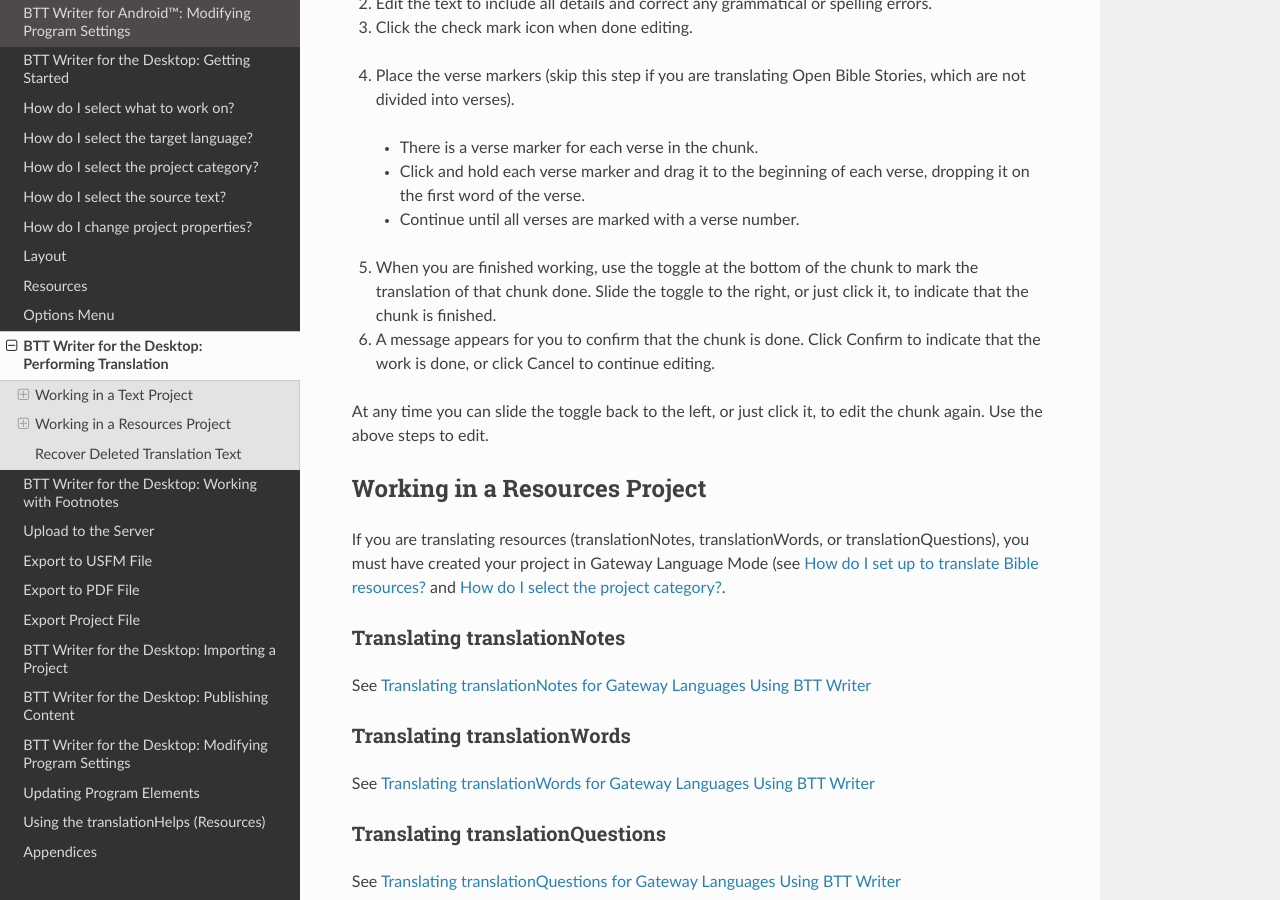
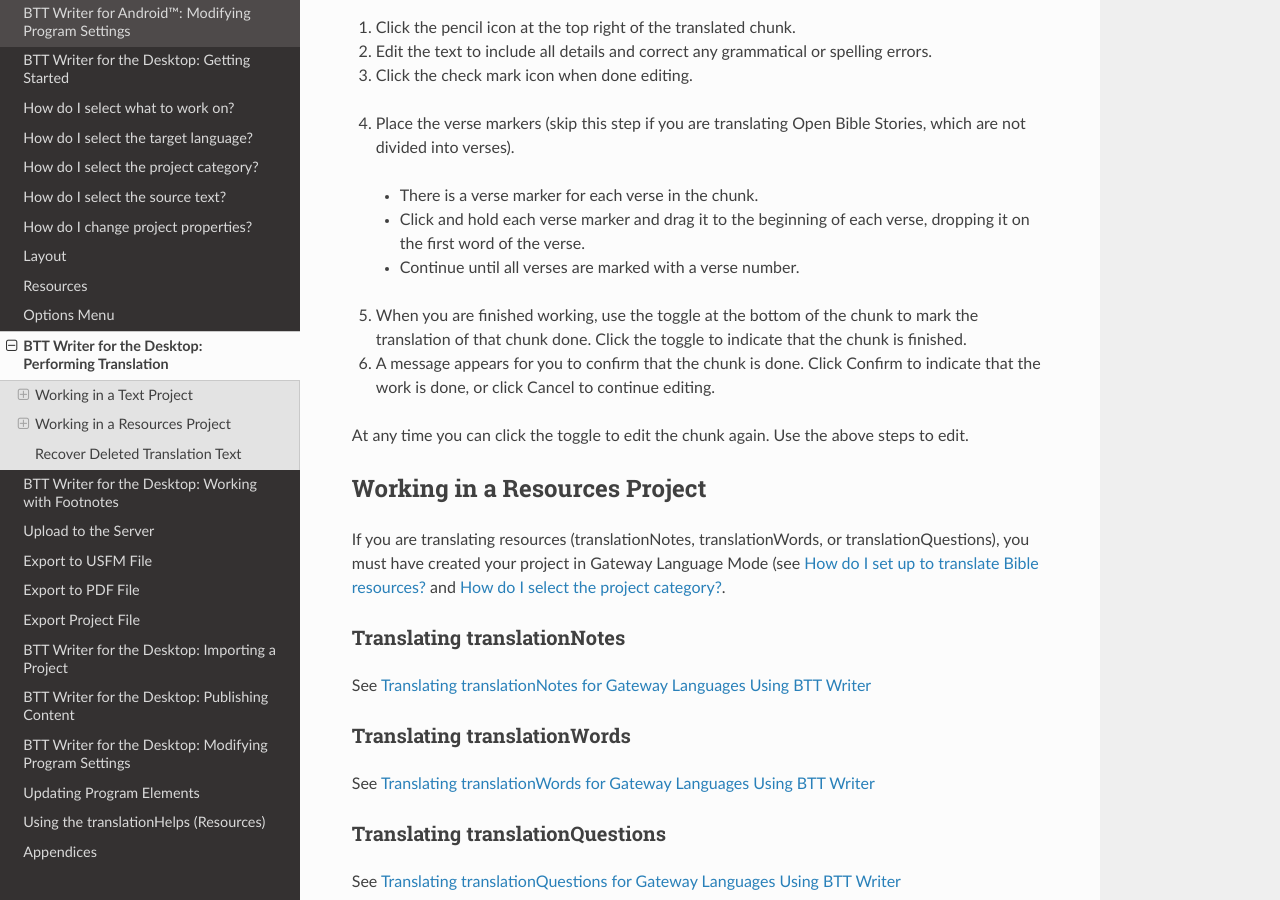
Before and after one commit to mondele/btt-writer-docs, a Sphinx documentation site: the page built from docs/dTranslate.rst, in a window 1280 px wide and 900 px high, scrolled down 1988 px. Built offline with Sphinx 7.4.7 and the Read the Docs theme 2.0.0, drawn with Linux system fonts in a browser that asks for light colours; pages that are not in the unit, such as notebooks, are missing from menus.

Commit message:
Update dTranslate.rst

```diff
--- a/docs/dTranslate.rst
+++ b/docs/dTranslate.rst
@@ -31,9 +31,9 @@
 Translate
 ^^^^^^^^^^^
 
-1.	For the initial translation, use Blind Edit Mode, which is organized to work with blind drafting. To use Blind Edit Mode, see `How do I set up to translate the Bible or Open Bible Stories? <https://btt-writer.readthedocs.io/en/latest/desktop.html#how-do-i-set-up-to-translate-the-bible-or-open-bible-stories>`_
+For the initial translation, use Blind Edit Mode, which is organized to work with blind drafting. To use Blind Edit Mode, see `How do I set up to translate the Bible or Open Bible Stories? <https://btt-writer.readthedocs.io/en/latest/desktop.html#how-do-i-set-up-to-translate-the-bible-or-open-bible-stories>`_
 
-2.	You may want to read `<https://bibleineverylanguage.org/processes/mast/>`_ to understand the steps of blind drafting translation.
+You may want to read `<https://bibleineverylanguage.org/processes/mast/>`_ to understand the steps of blind drafting translation.
 
 3.	Open the project for the story or book that is being translated and click the Read view icon.
 
@@ -88,11 +88,11 @@
 
   * Continue until all verses are marked with a verse number.
 
-5.	When you are finished working, use the toggle at the bottom of the chunk to mark the translation of that chunk done. Slide the toggle to the right, or just click it, to indicate that the chunk is finished.
+5.	When you are finished working, use the toggle at the bottom of the chunk to mark the translation of that chunk done. Click the toggle to indicate that the chunk is finished.
 
 6.	A message appears for you to confirm that the chunk is done. Click Confirm to indicate that the work is done, or click Cancel to continue editing.
 
-At any time you can slide the toggle   back to the left, or just click it, to edit the chunk again. Use the above steps to edit.
+At any time you can click the toggle to edit the chunk again. Use the above steps to edit.
 
 Working in a Resources Project
 ------------------------------
```
